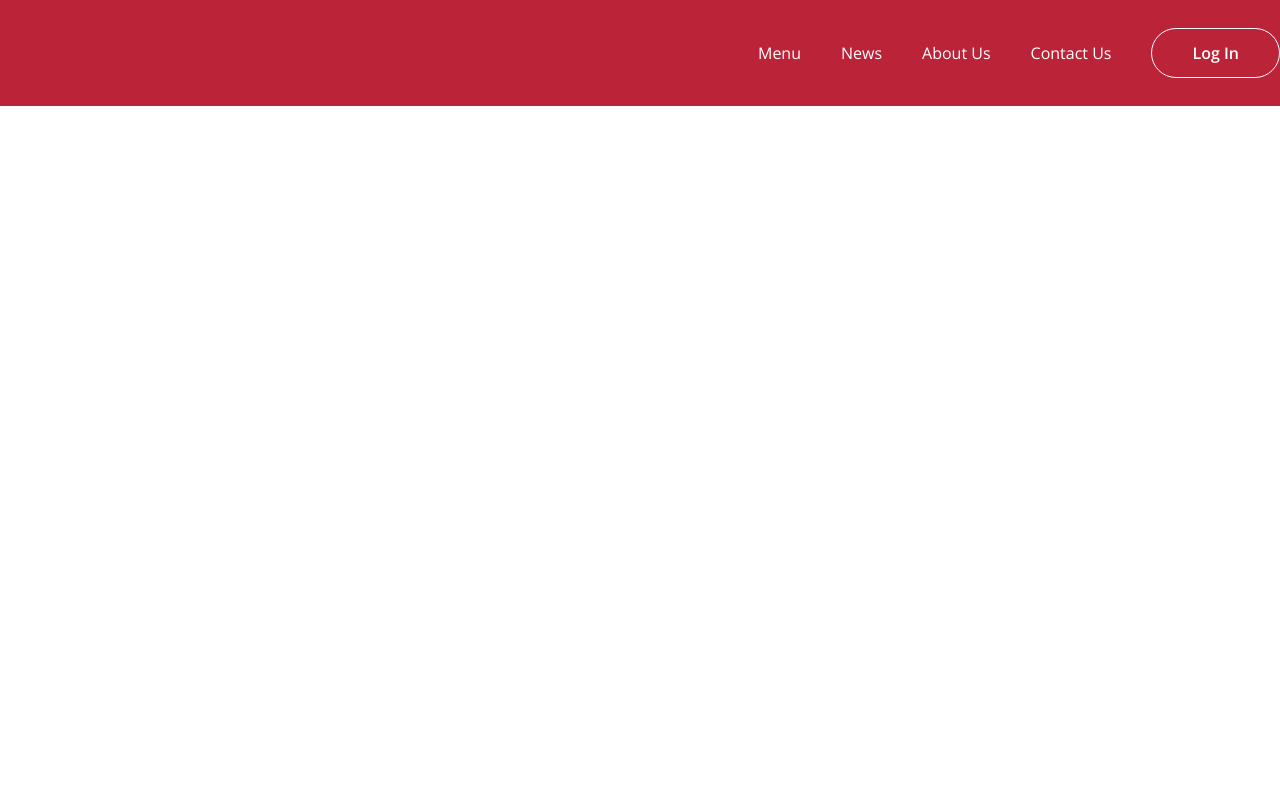
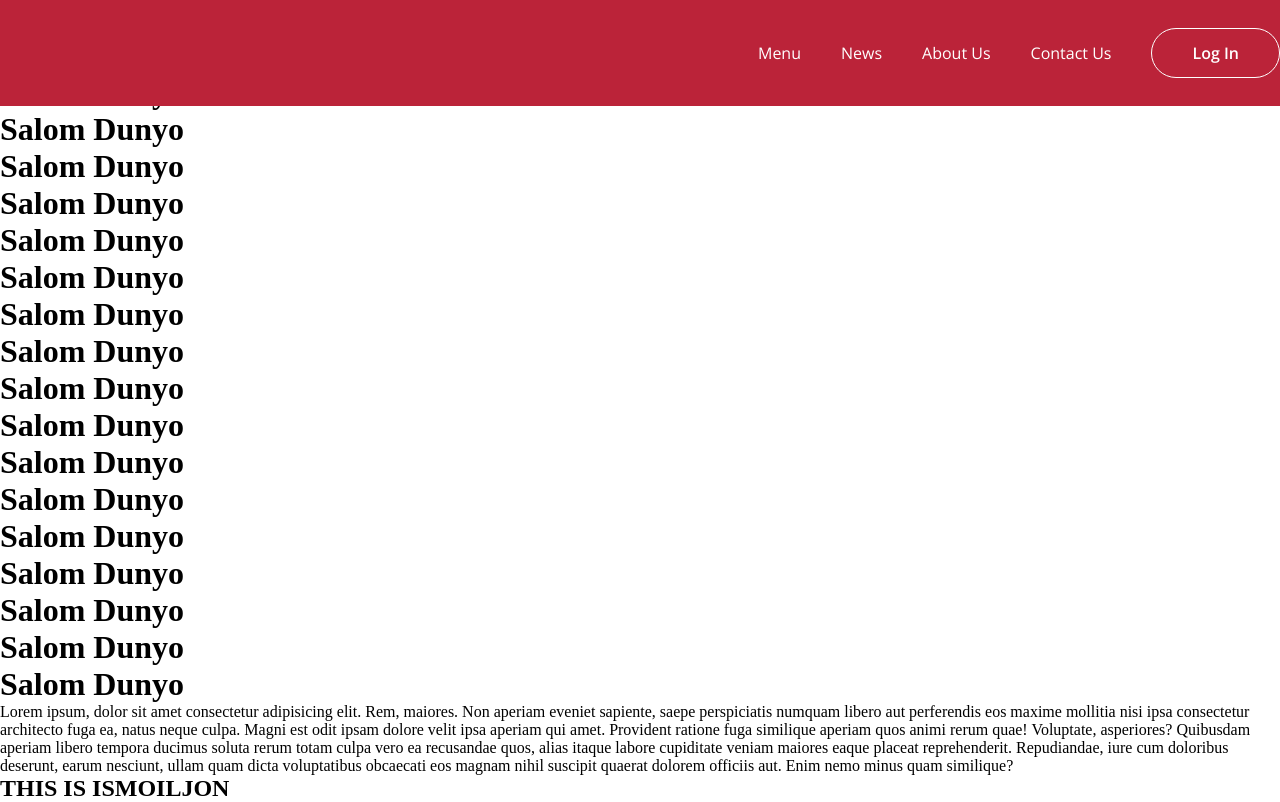
Before and after one commit to salmonbek/AP-LONDON, a plain HTML site: page pages/about.html in a window 1280 px wide. Drawn offline with nearby package versions, Linux system fonts and the light colour scheme.

Commit message:
p and h1 add

```diff
--- a/pages/about.html
+++ b/pages/about.html
@@ -1,6 +1,5 @@
 <!DOCTYPE html>
 <html lang="en">
-
   <head>
     <meta charset="UTF-8" />
     <meta name="viewport" content="width=device-width, initial-scale=1.0" />
@@ -8,8 +7,10 @@
     <link rel="stylesheet" href="../css/style.css" />
     <link rel="preconnect" href="https://fonts.googleapis.com" />
     <link rel="preconnect" href="https://fonts.gstatic.com" crossorigin />
-    <link href="https://fonts.googleapis.com/css2?family=Open+Sans:ital,wght@0,300..800;1,300..800&display=swap"
-        rel="stylesheet" />
+    <link
+      href="https://fonts.googleapis.com/css2?family=Open+Sans:ital,wght@0,300..800;1,300..800&display=swap"
+      rel="stylesheet"
+    />
   </head>
 
   <body>
@@ -26,16 +27,47 @@
           <li><button class="links login-btn">Log In</button></li>
         </ul>
         <button class="menu-btn">
-                <img src="./images/header/menu_24dp_FFFFFF_FILL0_wght400_GRAD0_opsz24 (1).png" alt="" />
+          <img
+            src="./images/header/menu_24dp_FFFFFF_FILL0_wght400_GRAD0_opsz24 (1).png"
+            alt=""
+          />
         </button>
       </nav>
     </header>
 
+    <h1>Salom Dunyo</h1>
+    <h1>Salom Dunyo</h1>
+    <h1>Salom Dunyo</h1>
+    <h1>Salom Dunyo</h1>
+    <h1>Salom Dunyo</h1>
+    <h1>Salom Dunyo</h1>
+    <h1>Salom Dunyo</h1>
+    <h1>Salom Dunyo</h1>
+    <h1>Salom Dunyo</h1>
+    <h1>Salom Dunyo</h1>
+    <h1>Salom Dunyo</h1>
+    <h1>Salom Dunyo</h1>
+    <h1>Salom Dunyo</h1>
+    <h1>Salom Dunyo</h1>
+    <h1>Salom Dunyo</h1>
+    <h1>Salom Dunyo</h1>
+    <h1>Salom Dunyo</h1>
+    <h1>Salom Dunyo</h1>
+    <h1>Salom Dunyo</h1>
 
-
-
-
-
+    <p>
+      Lorem ipsum, dolor sit amet consectetur adipisicing elit. Rem, maiores.
+      Non aperiam eveniet sapiente, saepe perspiciatis numquam libero aut
+      perferendis eos maxime mollitia nisi ipsa consectetur architecto fuga ea,
+      natus neque culpa. Magni est odit ipsam dolore velit ipsa aperiam qui
+      amet. Provident ratione fuga similique aperiam quos animi rerum quae!
+      Voluptate, asperiores? Quibusdam aperiam libero tempora ducimus soluta
+      rerum totam culpa vero ea recusandae quos, alias itaque labore cupiditate
+      veniam maiores eaque placeat reprehenderit. Repudiandae, iure cum
+      doloribus deserunt, earum nesciunt, ullam quam dicta voluptatibus
+      obcaecati eos magnam nihil suscipit quaerat dolorem officiis aut. Enim
+      nemo minus quam similique?
+    </p>
 
     <main>
       <section>
@@ -44,5 +76,4 @@
     </main>
     <script src="../js/main.js"></script>
   </body>
-
 </html>
```
Lines whose indentation alone changed are shown as unchanged.
